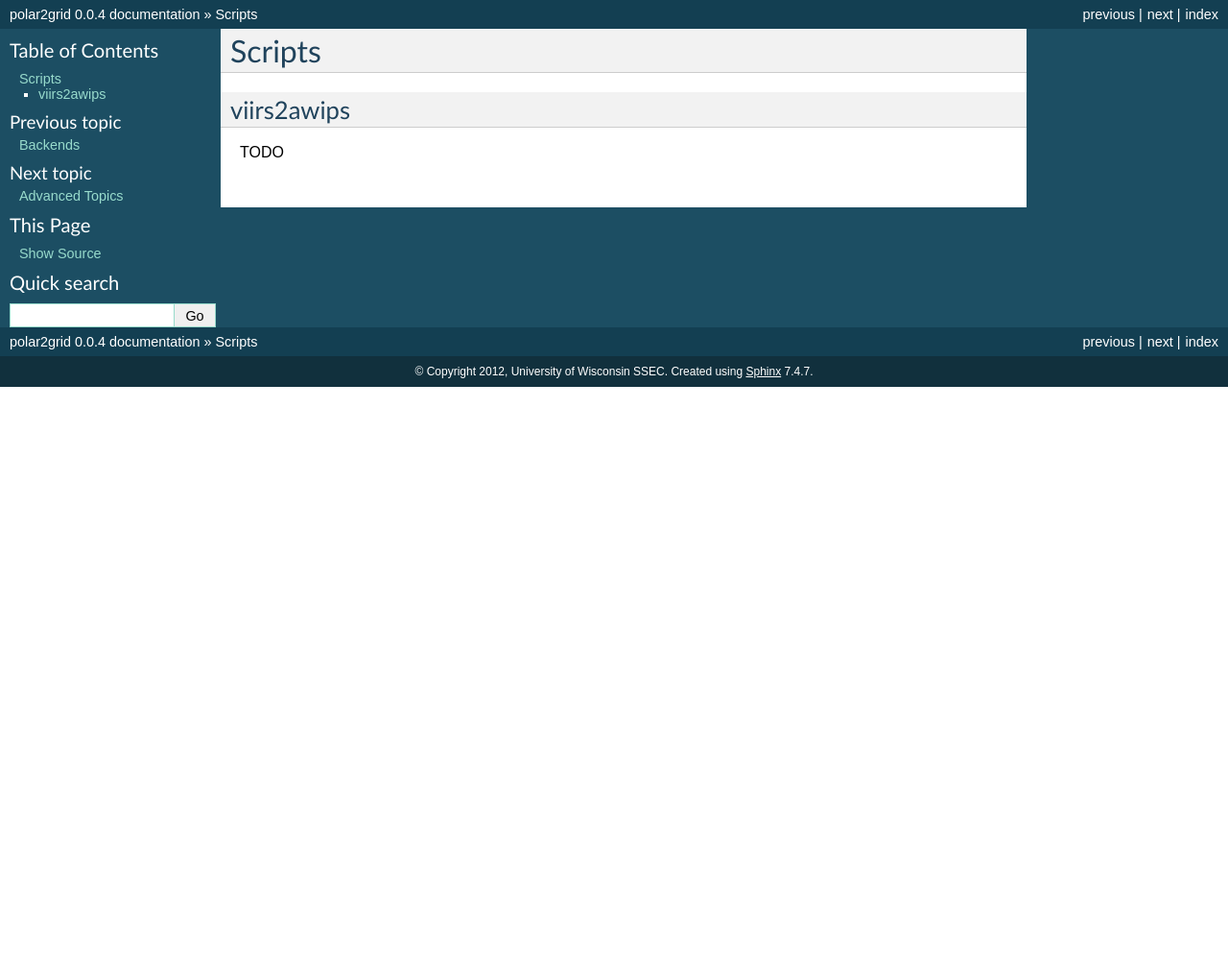
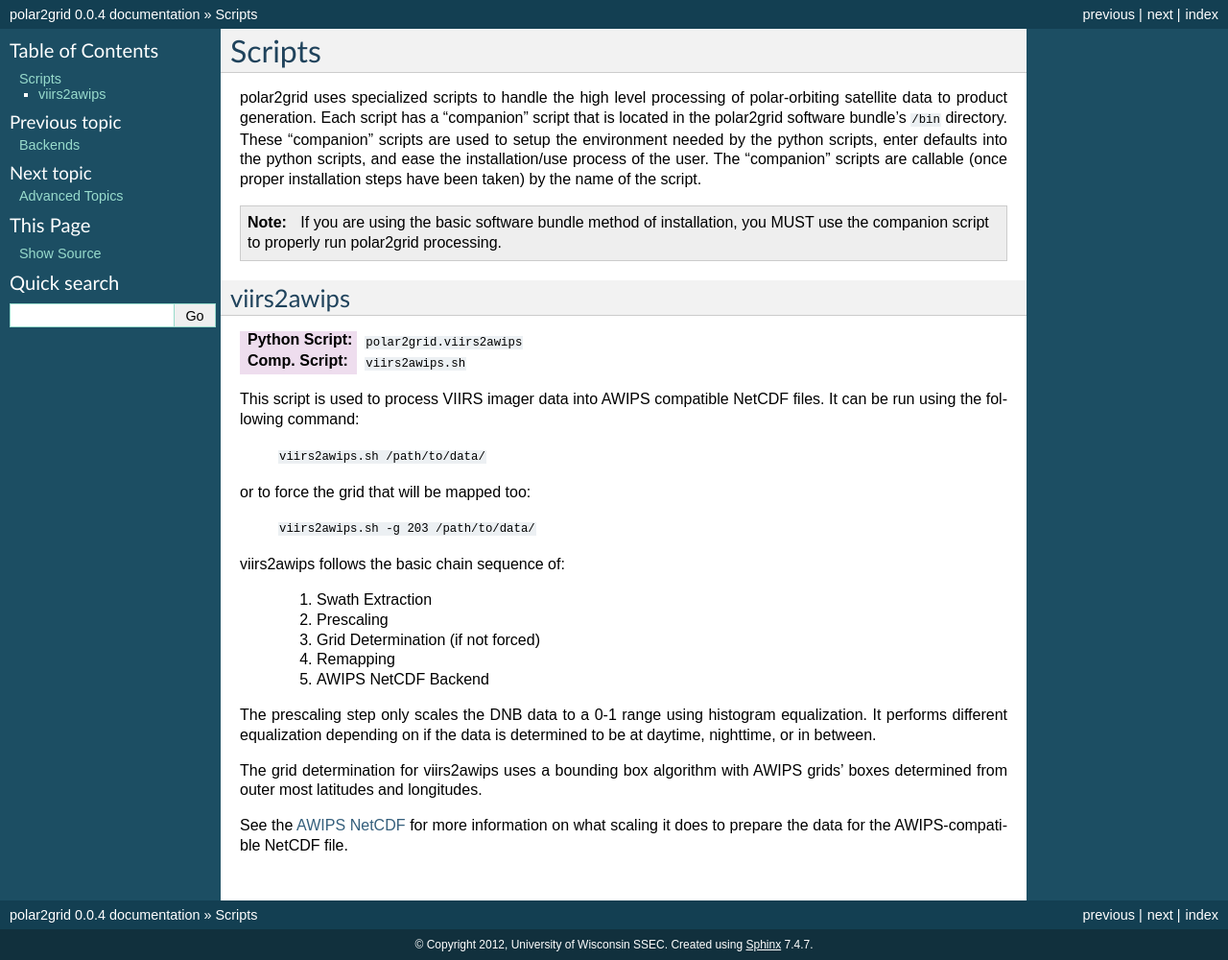
Before and after one commit to ssec/polar2grid, a Sphinx documentation site: the page built from py/polar2grid/doc/source/scripts.rst, in a window 1280 px wide. Shown: the whole page at 96% size. Built offline with Sphinx 7.4.7, drawn with Linux system fonts in a browser that asks for light colours; formulas are drawn with MathJax 3; pages that are not in the unit, such as notebooks, are missing from menus; before the commit the page ends 900 px from its top, so only the background shows below that.

Commit message:
first complete draft of the documentation

```diff
--- a/py/polar2grid/doc/source/index.rst
+++ b/py/polar2grid/doc/source/index.rst
@@ -9,7 +9,7 @@
 polar2grid provides scripts, utilities, and library functions for converting,
 or remapping, polar-orbiting satellite data to a known map grid.  All
 polar2grid remapping scripts execute a series of function calls known as
-the "chain".  These functions being called act as a toolbox for software
+"The Chain".  These functions being called act as a toolbox for software
 developers to make their own scripts.  See :doc:`Advanced Topics <advanced>`
 for more details if the basic documentation doesn't answer your questions.
 
--- a/py/polar2grid/doc/source/scripts.rst
+++ b/py/polar2grid/doc/source/scripts.rst
@@ -1,7 +1,50 @@
 Scripts
 =======
+
+polar2grid uses specialized scripts to handle the high level processing of
+polar-orbiting satellite data to product generation.  Each script has
+a "companion" script that is located in the polar2grid software bundle's
+``/bin`` directory.  These "companion" scripts are used to setup the
+environment needed by the python scripts, enter defaults into the python
+scripts, and ease the installation/use process of the user.  The "companion"
+scripts are callable (once proper installation steps have been taken) by the
+name of the script.
+
+.. note::
+
+    If you are using the basic software bundle method of installation, you MUST use
+    the companion script to properly run polar2grid processing.
 
 viirs2awips
 -----------
 
-TODO
+:Python Script: ``polar2grid.viirs2awips``
+:Comp. Script: ``viirs2awips.sh``
+
+This script is used to process VIIRS imager data into AWIPS compatible NetCDF
+files.  It can be run using the following command:
+
+    ``viirs2awips.sh /path/to/data/``
+
+or to force the grid that will be mapped too:
+
+    ``viirs2awips.sh -g 203 /path/to/data/``
+
+viirs2awips follows the basic chain sequence of:
+
+    1. Swath Extraction
+    2. Prescaling
+    3. Grid Determination (if not forced)
+    4. Remapping
+    5. AWIPS NetCDF Backend
+
+The prescaling step only scales the DNB data to a 0-1 range using histogram
+equalization.  It performs different equalization depending on if the data
+is determined to be at daytime, nighttime, or in between.
+
+The grid determination for viirs2awips uses a bounding box algorithm with
+AWIPS grids' boxes determined from outer most latitudes and longitudes.
+
+See the :ref:`awips_netcdf_backend` for more
+information on what scaling it does to prepare the data for the
+AWIPS-compatible NetCDF file.
```
Also changed, not shown: py/polar2grid/doc/source/backends.rst (+17 -0 lines), py/polar2grid/doc/source/installation.rst (+5 -3 lines), 15 other files.
